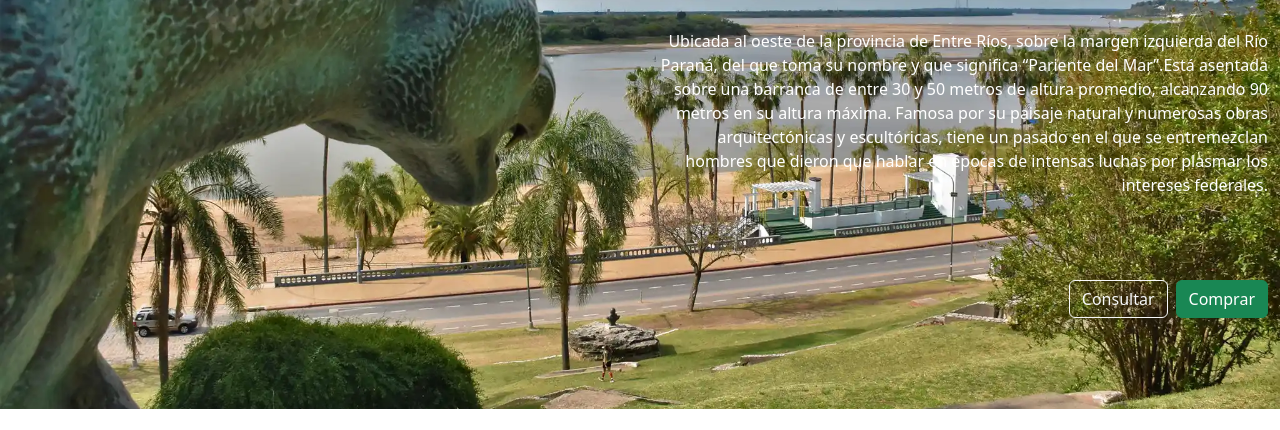
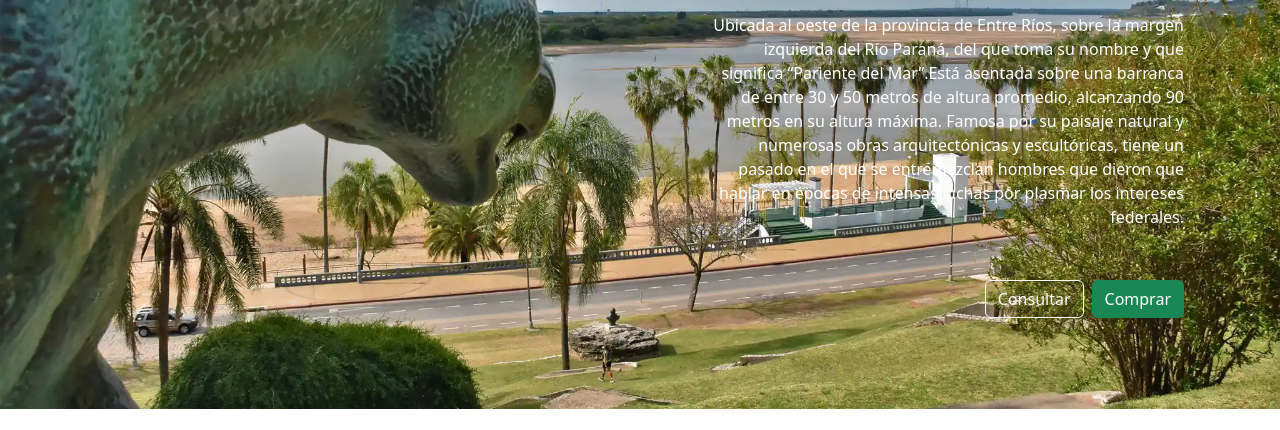
Before and after one commit to Cintia-cloud/integrador23062, a plain HTML site: page index.html in a window 1280 px wide. Shown: the part 230-660 px from the top of the page. Drawn offline with nearby package versions, Linux system fonts and the light colour scheme.

Commit message:
correcion_banner

```diff
--- a/index.html
+++ b/index.html
@@ -52,9 +52,9 @@
                 <div class="position-absolute top-0 w-100 h-100">
                     <div class="container-fluid h-100">
                         <div class="row h-100">
-                            <div class="d-none d-md-flex col-md-6"></div>
-                            <div class="d-flex col-md-6">
-                              <div class="row text-end p-9 mb-4 mt-5">
+                            <div class="d-none d-md-flex col-md-4 col-lg-6"></div>
+                            <div class="d-flex col-md-8 col-lg-6">
+                              <div class="row text-end p-5 mb-2 mt-3 me-4">
                                 <p class="text-light fs-2 fw-bold">Paraná - ER</p>
                                 <p class="text-white">Ubicada al oeste de la provincia de Entre Ríos, sobre la margen izquierda del Río Paraná, del que toma su nombre y que significa “Pariente del Mar”.Está asentada sobre una barranca de entre 30 y 50 metros de altura promedio, alcanzando 90 metros en su altura máxima. Famosa por su paisaje natural y numerosas obras arquitectónicas y escultóricas, tiene un pasado en el que se entremezclan hombres que dieron que hablar en épocas de intensas luchas por plasmar los intereses federales.</p>
                                 <div class="d-flex flex-row justify-content-end">
```
